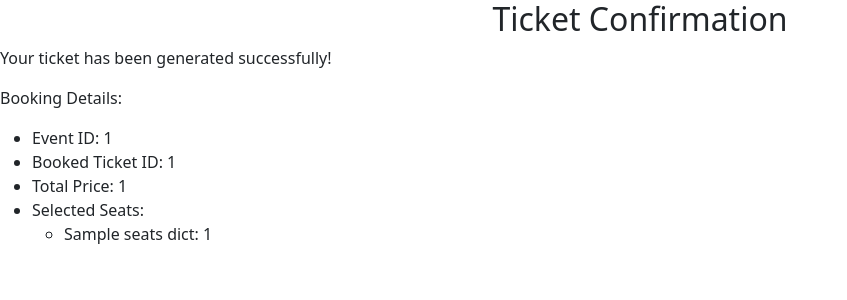
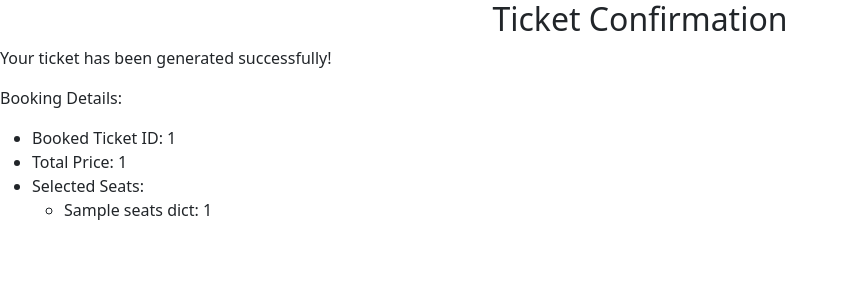
Before and after one commit to Arvinnooli/ArenaOps, a Flask app: template templates/ticket.html in a window 1280 px wide. Shown: the top 300 px of the page, without its empty margins (0-847 px from the left). Run offline with Flask 3, Linux system fonts and the light colour scheme; the template is opened without the code that fills it: most values are stand-ins (such as "Sample title", 1, 10 or a date in 2020).

Commit message:
small chage

```diff
--- a/app.py
+++ b/app.py
@@ -156,7 +156,7 @@ def ticket(event_id):
 
 
 
-    booked_ticket_id = functionalites.book(seats_dict, event_id, payment_mode,total_price)
+    booked_ticket_id = functionalites.book(seats_dict,event_id,payment_mode,total_price)
 
 
     return render_template('ticket.html', booked_ticket_id=booked_ticket_id, seats_dict=seats_dict, total_price=total_price)
--- a/templates/ticket.html
+++ b/templates/ticket.html
@@ -9,7 +9,7 @@
 <p>Your ticket has been generated successfully!</p>
 <p>Booking Details:</p>
 <ul>
-  <li>Event ID: {{ event_id }}</li>
+
   <li>Booked Ticket ID: {{ booked_ticket_id }}</li>
   <li>Total Price: {{ total_price }}</li>
   <li>Selected Seats:</li>
```
